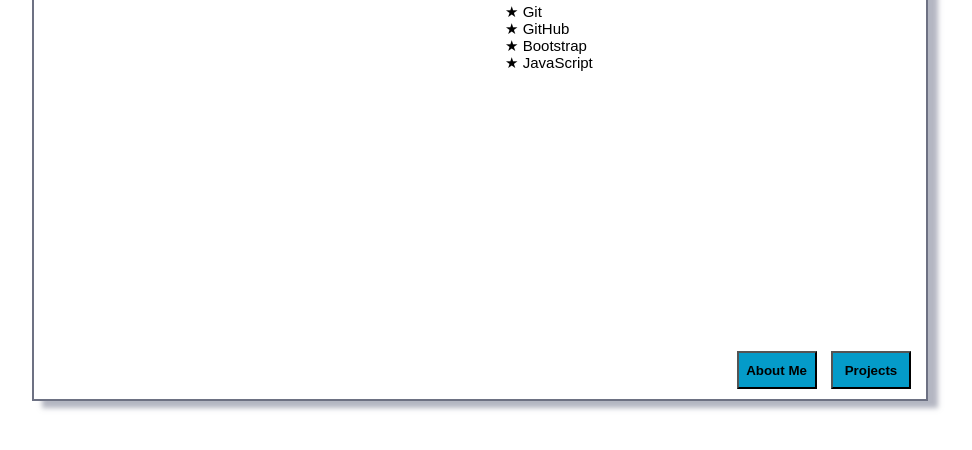
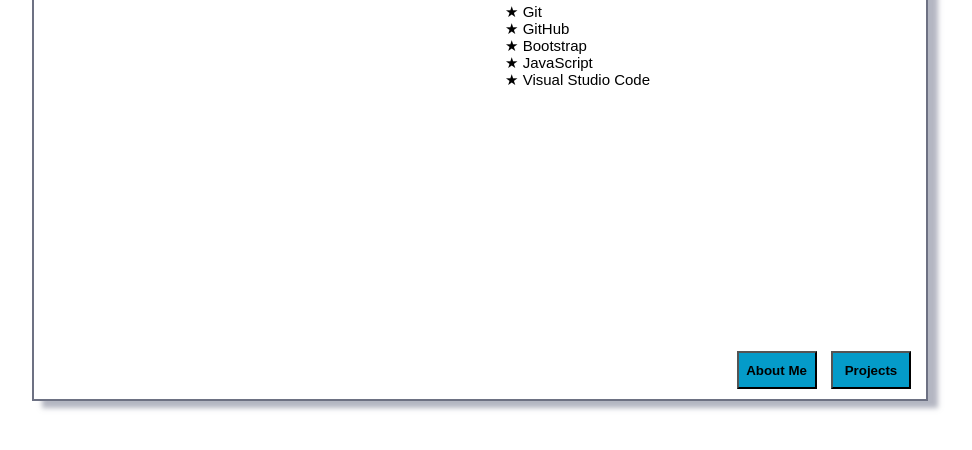
Before and after one commit to gabatk/Business-Card, a plain HTML site: page pages/Skills.html in a window 1280 px wide. Shown: the part 336-786 px from the top of the page, without its empty margins (160-1132 px from the left). Drawn offline with Linux system fonts and the light colour scheme.

Commit message:
New skills added.

```diff
--- a/pages/Skills.html
+++ b/pages/Skills.html
@@ -30,6 +30,7 @@
                     <li>GitHub</li>
                     <li>Bootstrap</li>
                     <li>JavaScript</li>
+                    <li>Visual Studio Code</li>
                 </ul> </p>
 
         </div>
```
